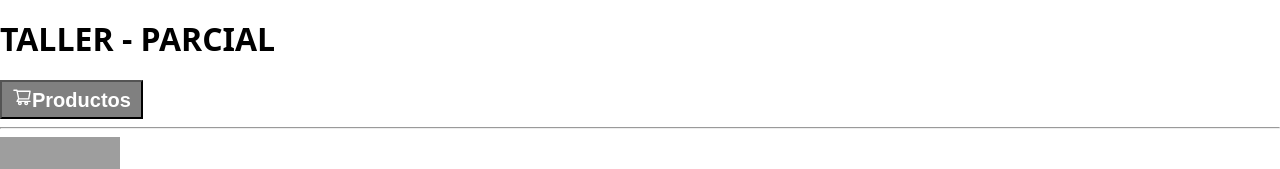
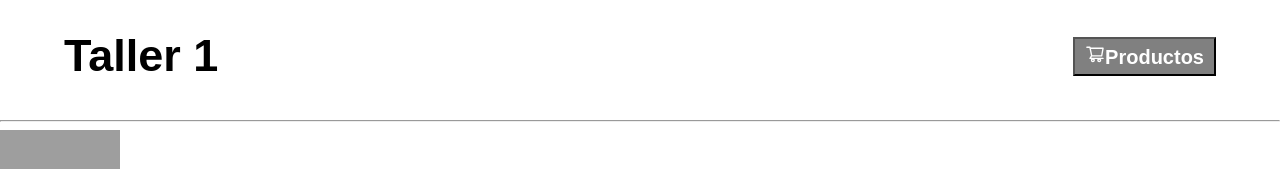
Before and after one commit to karenramirez82181/taller_parcial_1_DYP, a React (Vite) app: page / in a window 1280 px wide. Shown: the top 169 px of the page. Built offline with nearby package versions, Linux system fonts and the light colour scheme; grey boxes are pictures that could not be loaded.

Commit message:
Se alinean los elementos del header

```diff
--- a/src/components/Header.jsx
+++ b/src/components/Header.jsx
@@ -5,11 +5,15 @@ import { AiOutlineShoppingCart } from "react-icons/ai";
 const Header = () => {
   return (
     <div className={styles.botonCarrito}>
-		  <h1>TALLER - PARCIAL</h1>
-      <button>
-        <AiOutlineShoppingCart/>
-        Productos
-      </button>
+		  <div>
+        <h1>Taller 1</h1>
+      </div>
+      <div>
+        <button>
+          <AiOutlineShoppingCart/>
+          Productos
+        </button>
+      </div>
 	  </div>
   )
 }
--- a/src/components/Header.module.css
+++ b/src/components/Header.module.css
@@ -1,3 +1,10 @@
+.botonCarrito {
+    display: flex;
+    justify-content: space-between;
+    align-items: center;
+    padding: 0% 5%;
+}
+
 .botonCarrito button {
     font-family: Arial;
     font-size: 20px;
@@ -9,3 +16,8 @@
     font-weight: bold;
     user-select: none;
 }
+
+.botonCarrito div h1 {
+    font-family: Arial;
+    font-size: 45px;
+}
```
